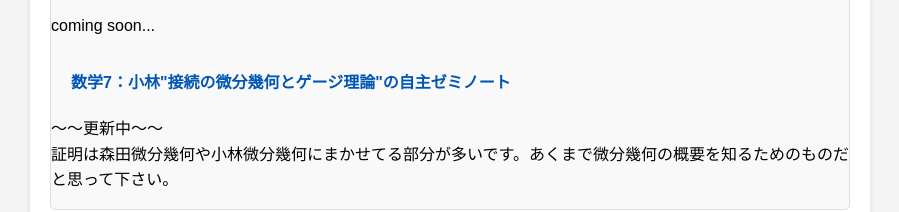
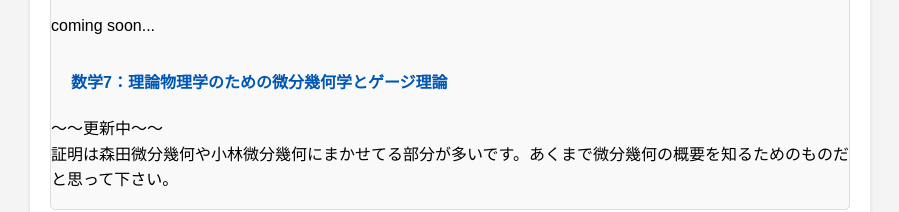
Before and after one commit to grad31415/homeofgrad31415, a plain HTML site: page index.html in a window 1280 px wide. Shown: the part 1648-1860 px from the top of the page, without its empty margins (190-1089 px from the left). Drawn offline with Linux system fonts and the light colour scheme.

Commit message:
Add files via upload

```diff
--- a/index.html
+++ b/index.html
@@ -91,7 +91,7 @@
                     coming soon...
                 </p>
                                 <a href="pdffile/微分幾何学とゲージ理論.pdf" target="_blank">
-                    数学7：小林"接続の微分幾何とゲージ理論"の自主ゼミノート
+                    数学7：理論物理学のための微分幾何学とゲージ理論
                 </a>
                 <p class="pdf-description">
                     ～～更新中～～<br>
```
